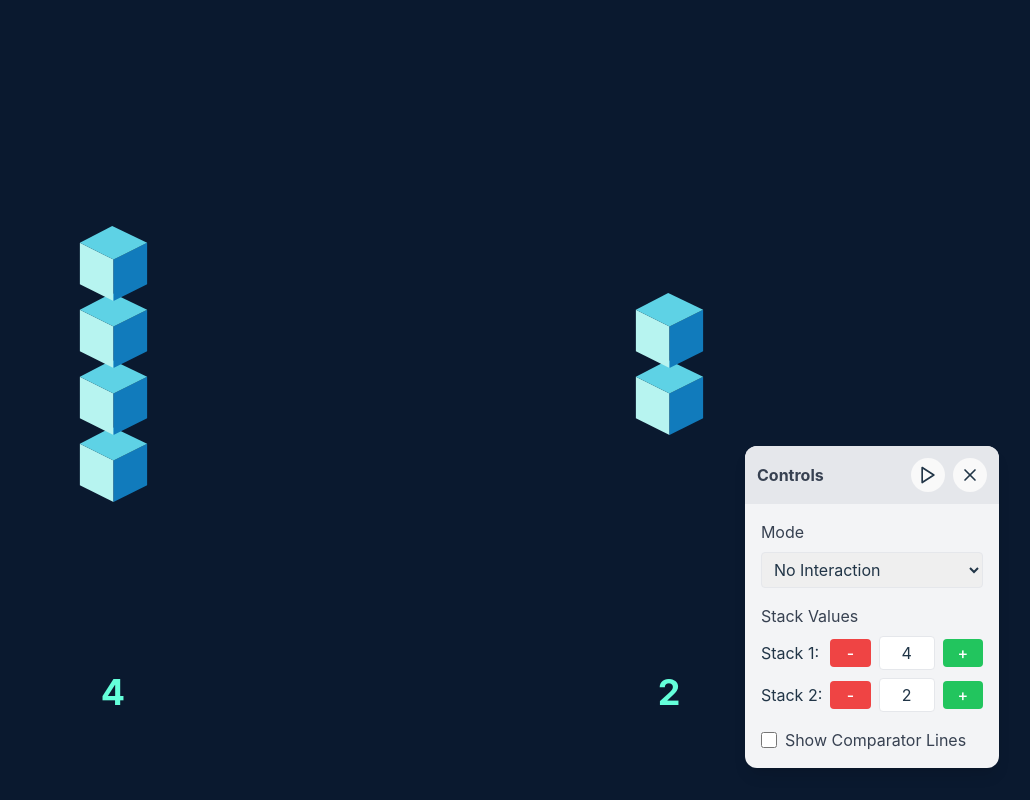
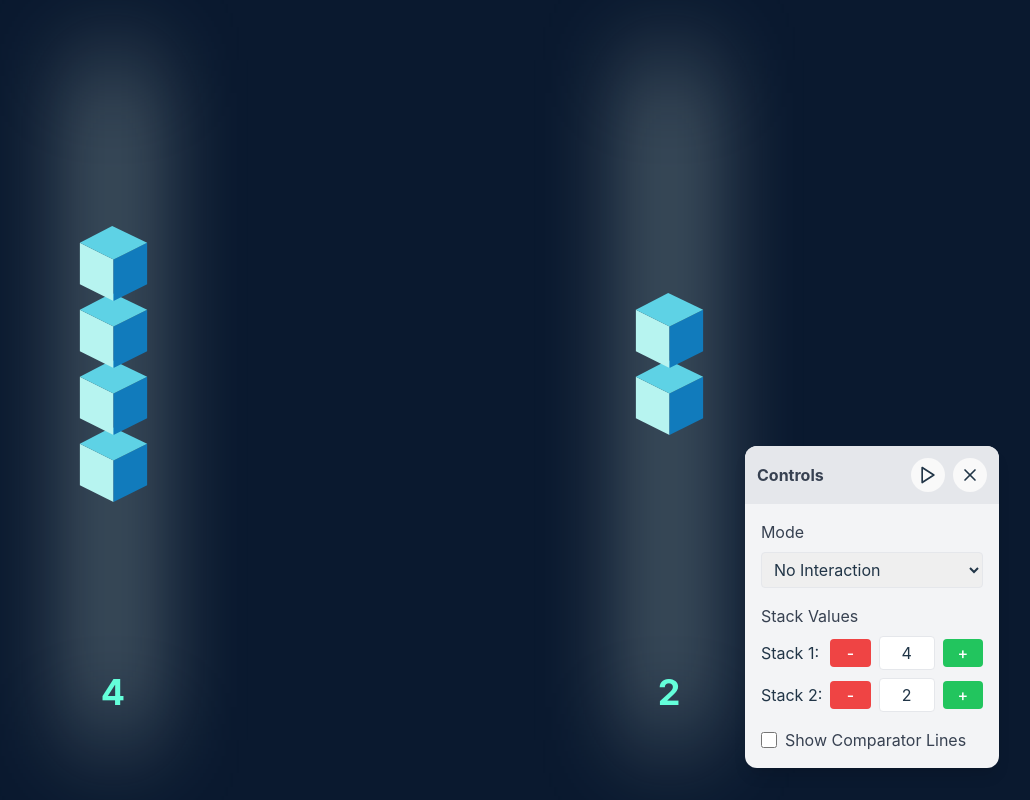
Before and after one commit to nlbdotdev/synthesis-widget, a React (Vite) app: page / in a window 1280 px wide. Shown: the top 800 px of the page, without its empty margins (249-1279 px from the left). Built offline with nearby package versions, Linux system fonts and the light colour scheme.

Commit message:
gradients

```diff
--- a/src/components/Stack.tsx
+++ b/src/components/Stack.tsx
@@ -135,19 +135,17 @@ const Stack = ({
       data-stack={isInput ? '1' : '2'}
       className="flex flex-col justify-between h-[85vh] min-w-[300px] rounded-xl relative"
     >
-      {/* Vertical line gradient - centered red fading to green */}
-      <div className="absolute left-1/2 top-[-1000px] bottom-[-1000px] -translate-x-1/2 w-[400px] -z-10">
-        <div
-          className="absolute inset-0 bg-gradient-to-r from-green-500 from-0% via-red-500 via-50% to-green-500 to-100%"
-          style={{ opacity: '0.3' }}
-        />
+      {/* New vertical line gradient */}
+      <div className="absolute left-1/2 top-0 -translate-x-1/2 w-[200px] h-full -z-10">
+        <div className="absolute inset-0 bg-gradient-to-r from-red-500 via-red-500 to-transparent" />
+        <div className="absolute inset-0 bg-gradient-to-l from-green-500 via-green-500 to-transparent" />
       </div>
       <BlocksContainer
         count={count}
         setCount={setCount}
         interactionMode={interactionMode}
       />
-      <div className="flex items-center justify-center h-[10vh] w-full rounded-b-xl relative">
+      <div className="flex items-center justify-center h-[10vh] w-full rounded-b-xl">
         {isInput ? (
           <CountInput count={count} setCount={setCount} />
         ) : (
--- a/src/components/Widget.tsx
+++ b/src/components/Widget.tsx
@@ -392,7 +392,9 @@ const Widget = () => {
   return (
     <div className="flex flex-col items-center h-screen">
       <div className="flex flex-row items-center justify-center gap-64 w-full h-full px-16">
-        <div ref={leftStackRef}>
+        <div className="relative ">
+          <div className="absolute left-1/2 -translate-x-1/2 w-[30px] bg-[#c3d9d4] blur-[50px] h-full" />
+          <div ref={leftStackRef} className="h-full">
             <Stack
               count={state.blockCount1}
               setCount={(count) => setState({ ...state, blockCount1: count })}
@@ -400,14 +402,18 @@ const Widget = () => {
               interactionMode={state.interactionMode}
             />
           </div>
+        </div>
 
-        <div ref={rightStackRef}>
+        <div className="relative">
+          <div className="absolute left-1/2 -translate-x-1/2 w-[30px]  bg-[#c3d9d4] blur-[50px] h-full" />
+          <div ref={rightStackRef} className="h-full">
             <Stack
               count={state.blockCount2}
               setCount={(count) => setState({ ...state, blockCount2: count })}
               isInput={state.isInput}
               interactionMode={state.interactionMode}
             />
+          </div>
         </div>
         <ComparatorLines
           drawnLines={state.drawnLines}
```
Lines whose indentation alone changed are shown as unchanged.
